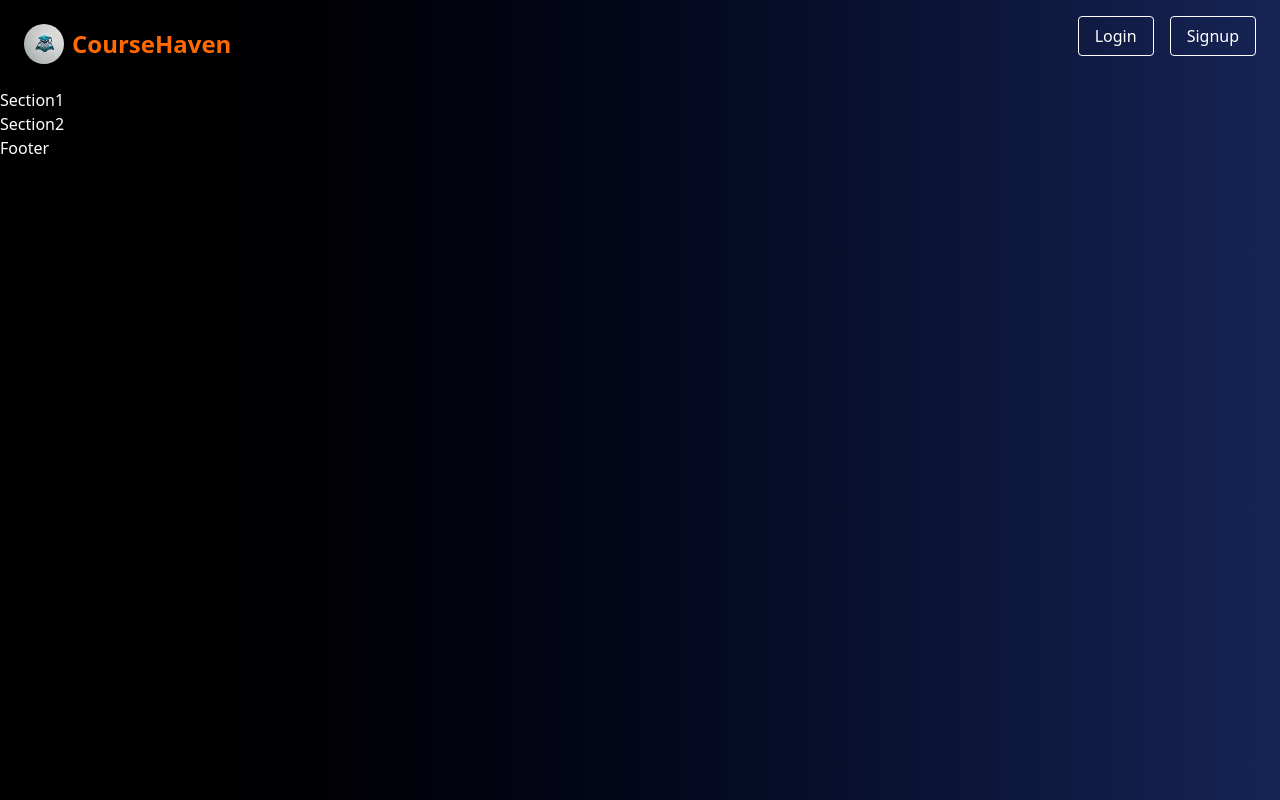
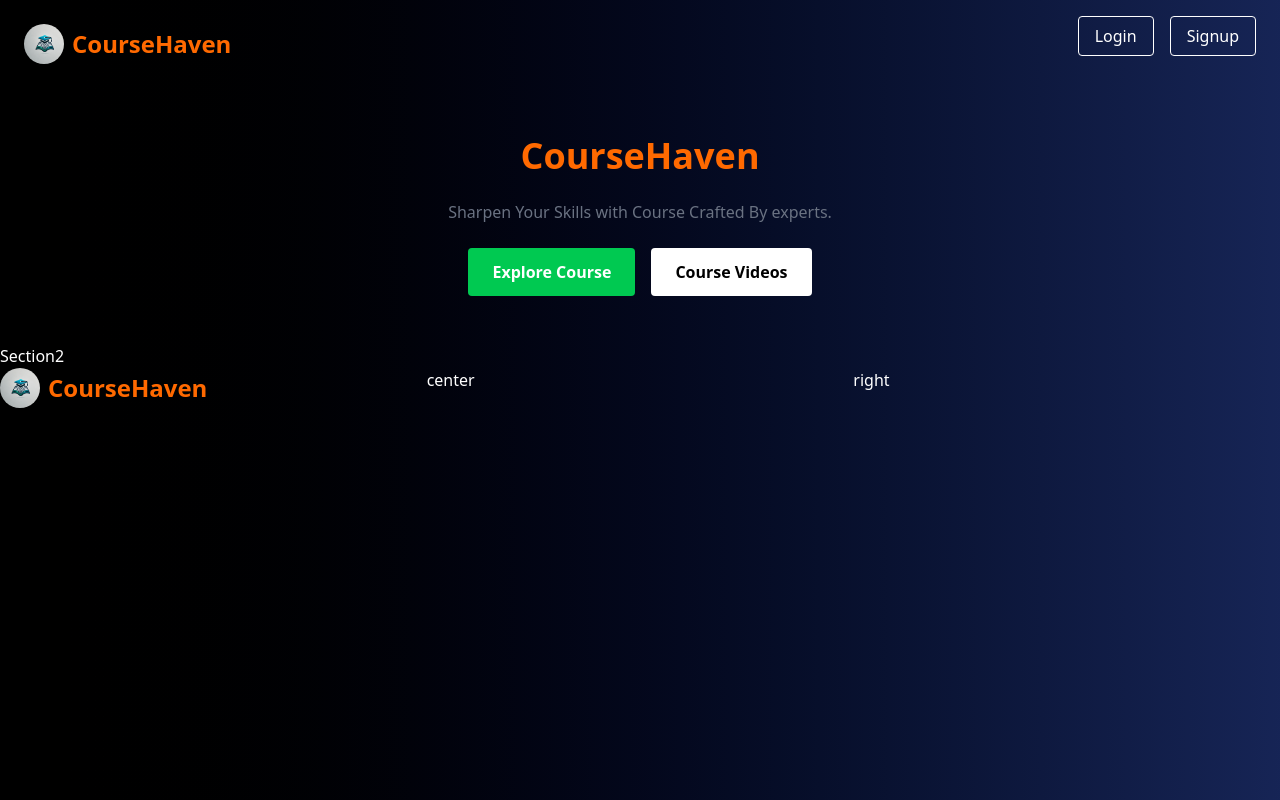
Before and after one commit to AnandRajBind/E-Commerce-WebSite, a React (Vite) app in the folder frontend/: page / in a window 1280 px wide. Built offline with nearby package versions, Linux system fonts and the light colour scheme.

Commit message:
01/07/2025
Create a section one of the main Section.

```diff
--- a/frontend/src/components/Home.jsx
+++ b/frontend/src/components/Home.jsx
@@ -1,7 +1,6 @@
 import React from 'react'
 import logo from '/logo.webp'
 import { Link } from 'react-router-dom'
-
 function Home() {
     return (
         <div className="bg-gradient-to-r from-black to-blue-950">
@@ -22,10 +21,29 @@ function Home() {
 
                 </header>
                 {/* Main section */}
-                <section>Section1</section>
+                <section className='text-center py-12'>
+                    <h1 className='text-4xl text-orange-500  font-bold '>CourseHaven</h1>
+                    <br />
+                    <p className='text-gray-500'>Sharpen Your Skills with Course Crafted By experts.</p>
+                    <div className='space-x-4 mt-6'>
+                        <button className='bg-green-500 text-white rounded font-semibold hover:bg-white py-3 px-6 duration-300 hover:text-black '>Explore Course </button>
+                        <button className='bg-white text-black py-3 px-6  rounded font-semibold hover:bg-green-500 duration-300 hover:text-white '>Course Videos</button>
+                    </div>
+                </section>
                 <section>Section2</section>
                 {/* Footer */}
-                <footer>Footer</footer>
+                <footer>
+                    <div className='grid grid-cols-1 md:grid-cols-3 '>
+                        <div>
+                            <div className='flex  items-center space-x-2'>
+                            <img src={logo} alt="image not found " className='w-10 h-10 rounded-full' />
+                            <h1 className='text-orange-500 text-2xl font-bold'>CourseHaven</h1>
+                        </div>
+                        </div>
+                        <div>center</div>
+                        <div>right</div>
+                    </div>
+                </footer>
 
             </div>
 
```
